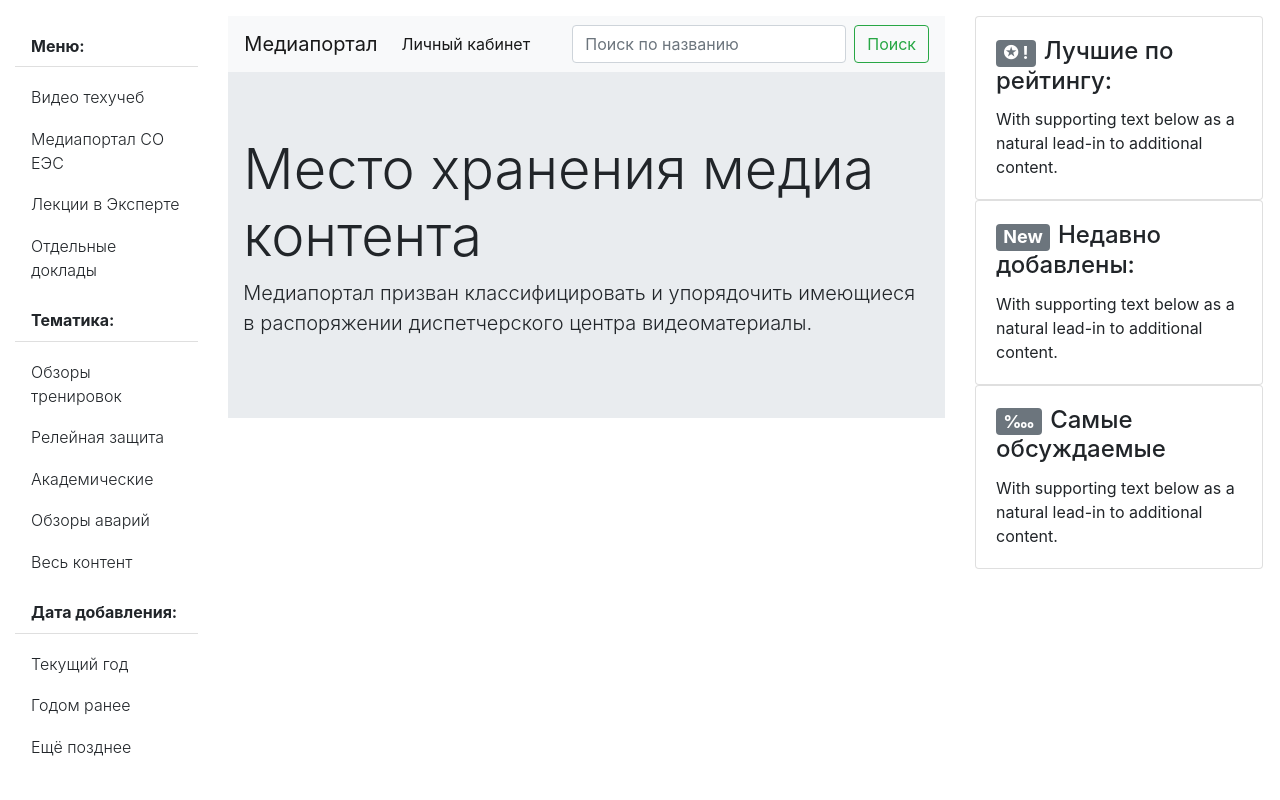
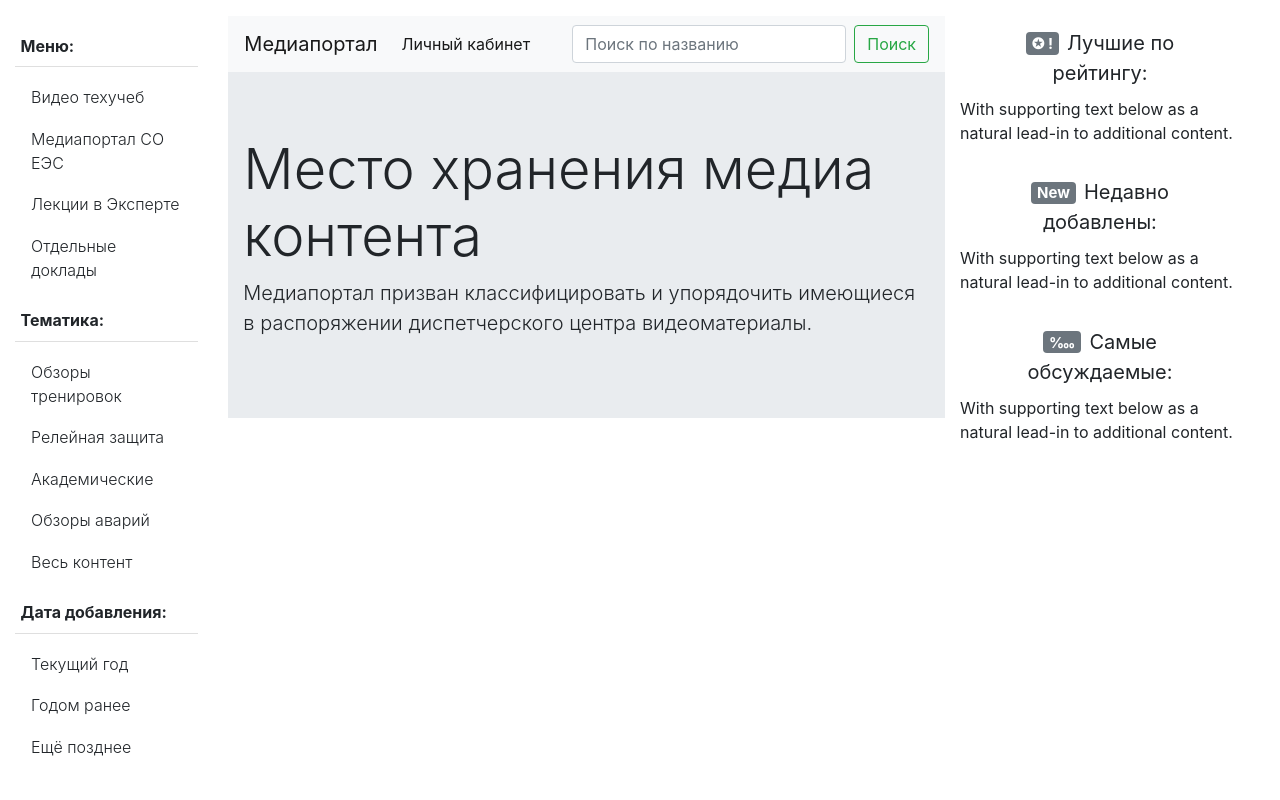
Before and after one commit to MyodsOnline/m_portal, a Django app: page / in a window 1280 px wide. Run offline with Django 4.2, Linux system fonts and the light colour scheme; data that the repository does not hold is empty.

Commit message:
style update

```diff
--- a/polls/static/polls/style.css
+++ b/polls/static/polls/style.css
@@ -10,9 +10,37 @@
     border-bottom: 1px solid rgba(0,0,0,.125);
     margin: 0.55rem 0;
     font-weight: 700;
+    padding-left: 0.35rem;
 }
 
 .single {
     display: flex;
     margin: 30px 0 0;
 }
+
+.col-3_upd {
+    position: relative;
+    width: 100%;
+    flex: 0 0 25%;
+    max-width: 25%;
+}
+
+.card_upd {
+    position: relative;
+    display: flex;
+    flex-direction: column;
+    min-width: 0;
+    word-wrap: break-word;
+    background-color: #fff;
+    background-clip: border-box;
+}
+
+.card-body_upd {
+    padding: 0.2rem 0.5rem 1.25rem 0;
+}
+
+.dark:hover {
+    color: #fff;
+    background-color: #343a40;
+    border-color: #343a40;
+}
--- a/polls/templates/base.html
+++ b/polls/templates/base.html
@@ -61,22 +61,30 @@
         </div>
 
 
-        <div class="col-3 pt-3">
-          <div class="card" style="width: 18rem;">
-              <div class="card-body">
-                <h4 class="card-title"><span class="badge badge-secondary mr-2">✪     ! </span>Лучшие по рейтингу:</h4>
+<div class="col-3_upd pt-3">
+    <div class="card_upd" style="width: 18rem;">
+        <div class="card-body_upd">
+            <button type="button" class="btn dark btn-lg btn-block">
+                <span class="badge badge-secondary mr-2">✪     ! </span>Лучшие по рейтингу:
+            </button>
             <p class="card-text">With supporting text below as a natural lead-in to additional content.</p>
         </div>
     </div>
-          <div class="card" style="width: 18rem;">
-              <div class="card-body">
-                <h4 class="card-title"><span class="badge badge-secondary mr-2">New</span>Недавно добавлены:</h4>
+
+    <div class="card_upd" style="width: 18rem;">
+        <div class="card-body_upd">
+                <button type="button" class="btn dark btn-lg btn-block">
+                <span class="badge badge-secondary mr-2">New</span>Недавно добавлены:
+                </button>
             <p class="card-text">With supporting text below as a natural lead-in to additional content.</p>
         </div>
     </div>
-          <div class="card" style="width: 18rem;">
-              <div class="card-body">
-                <h4 class="card-title"><span class="badge badge-secondary mr-2">‱</span>Самые обсуждаемые</h4>
+
+    <div class="card_upd" style="width: 18rem;">
+        <div class="card-body_upd">
+            <button type="button" class="btn dark btn-lg btn-block">
+            <span class="badge badge-secondary mr-2">‱</span>Самые обсуждаемые:
+            </button>
             <p class="card-text">With supporting text below as a natural lead-in to additional content.</p>
         </div>
     </div>
```
Lines whose indentation alone changed are shown as unchanged.
